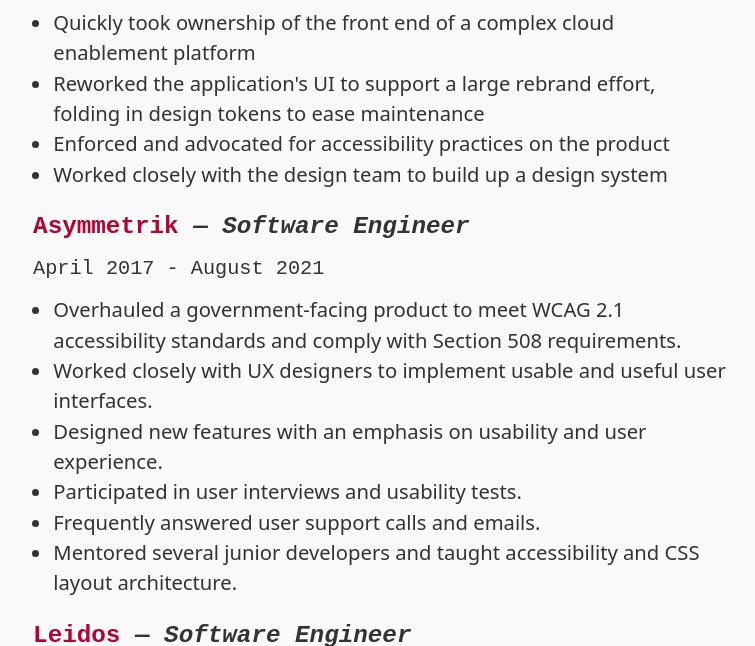
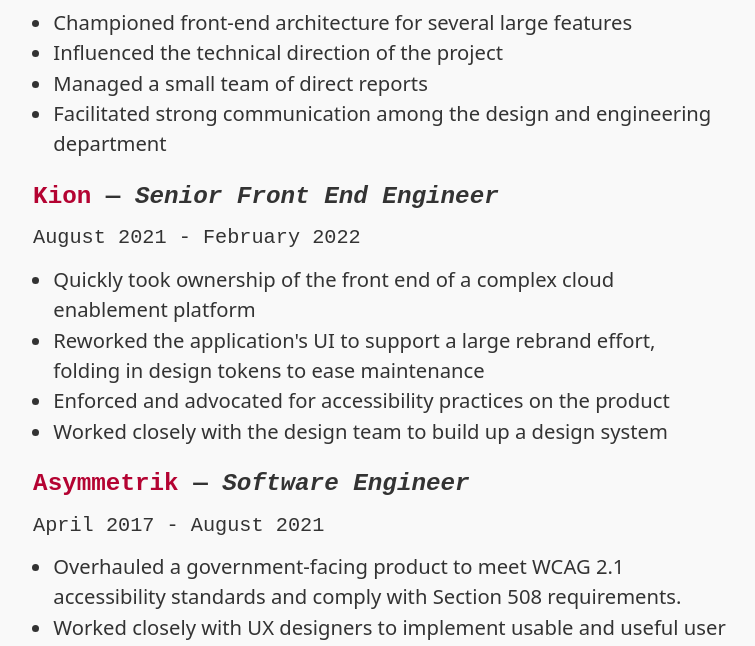
Before and after one commit to ktschmincke/hi-kev.dev, an Eleventy site: page src/experience.njk in a window 1280 px wide. Shown: the part 738-1384 px from the top of the page, without its empty margins (253-1008 px from the left). Built offline with nearby package versions, Linux system fonts and the light colour scheme; Eleventy itself is replaced by a stand-in of ours; files that its build step writes are made by us from their sources.

Commit message:
updated experience

```diff
--- a/src/experience.njk
+++ b/src/experience.njk
@@ -17,8 +17,16 @@
 
 experience:
   - company: Kion
+    title: 'Technical Lead'
+    time: 'March 2022 - Present'
+    items:
+      - Championed front-end architecture for several large features
+      - Influenced the technical direction of the project
+      - Managed a small team of direct reports
+      - Facilitated strong communication among the design and engineering department
+  - company: Kion
     title: 'Senior Front End Engineer'
-    time: 'August 2021 - Present'
+    time: 'August 2021 - February 2022'
     items:
       - Quickly took ownership of the front end of a complex cloud enablement platform
       - Reworked the application's UI to support a large rebrand effort, folding in design tokens to ease maintenance
```
